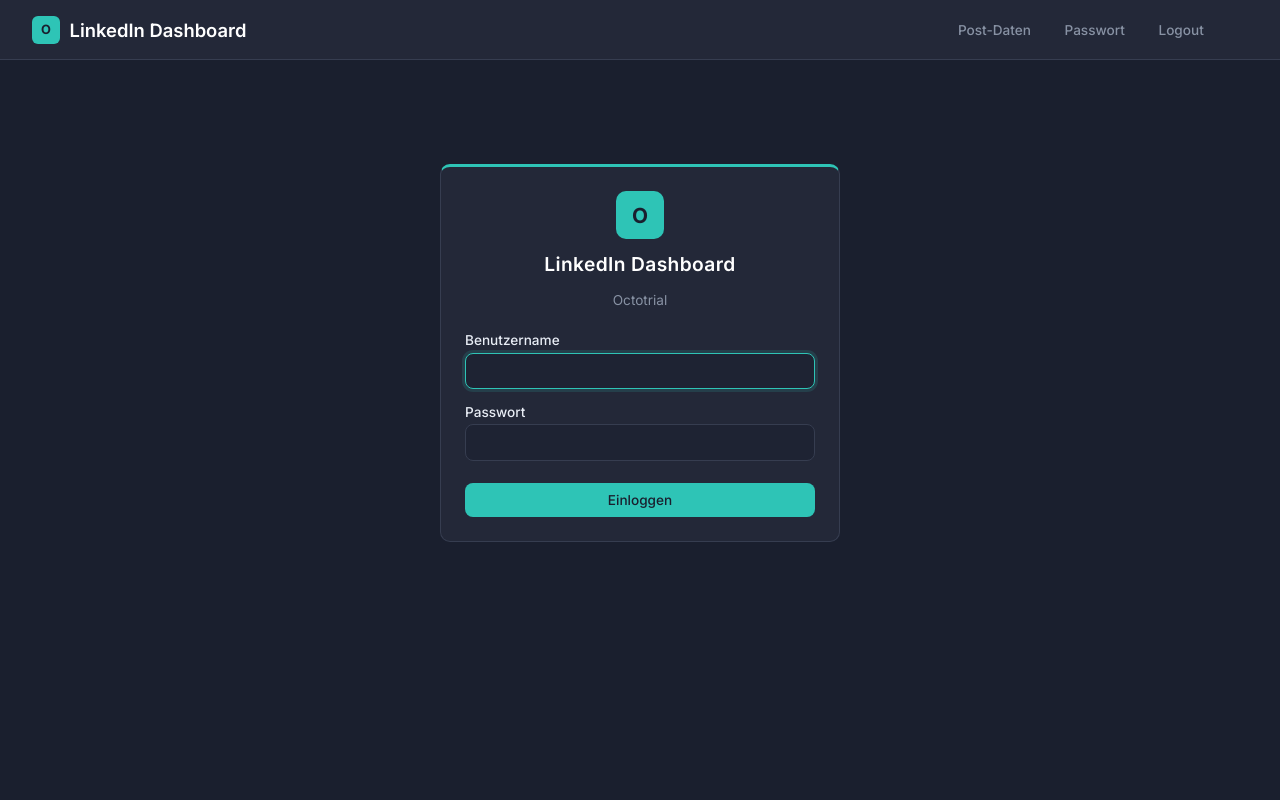
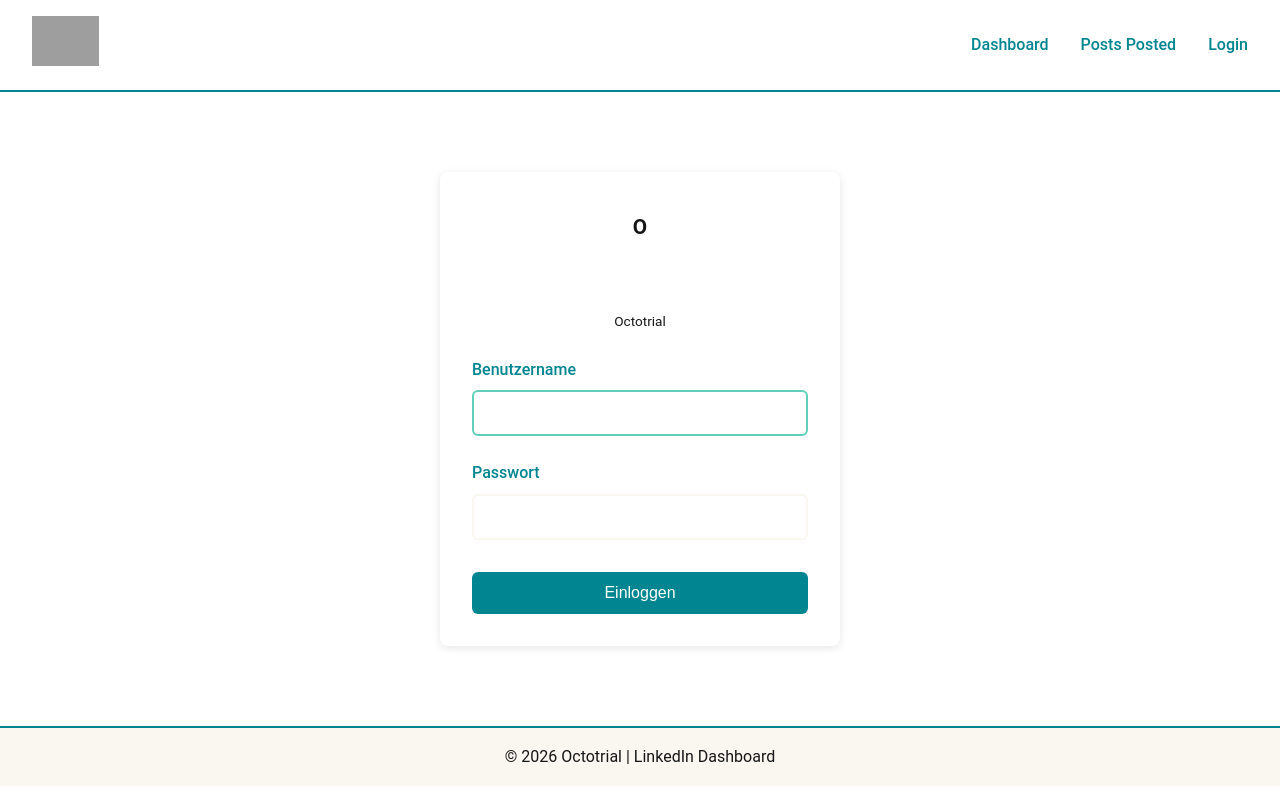
Before and after one commit to Octovis25/linkedin_django, a Django app: page /login/ in a window 1280 px wide. Run offline with Django 4.2, Linux system fonts and the light colour scheme; grey boxes are pictures that could not be loaded.

Commit message:
Design: Octotrial Farben + Logo

```diff
--- a/core/templates/core/base.html
+++ b/core/templates/core/base.html
@@ -1,99 +1,274 @@
 <!DOCTYPE html>
 <html lang="de">
 <head>
-<meta charset="UTF-8"><meta name="viewport" content="width=device-width, initial-scale=1.0">
-<title>{% block title %}LinkedIn Dashboard – Octotrial{% endblock %}</title>
+    <meta charset="UTF-8">
+    <meta name="viewport" content="width=device-width, initial-scale=1.0">
+    <title>{% block title %}LinkedIn Dashboard{% endblock %}</title>
+    {% load static %}
     <style>
-@import url('https://fonts.googleapis.com/css2?family=Inter:wght@300;400;500;600;700&display=swap');
         :root {
-    --octo-dark: #1a1f2e;
-    --octo-navy: #232838;
-    --octo-card: #2a3040;
-    --octo-teal: #2ec4b6;
-    --octo-teal-hover: #25a89c;
-    --octo-light: #e8edf5;
-    --octo-muted: #8892a4;
-    --octo-white: #ffffff;
-    --octo-danger: #e74c3c;
-    --octo-danger-hover: #c0392b;
-    --octo-success-bg: #1a3a2a;
-    --octo-success-text: #2ec4b6;
-    --octo-error-bg: #3a1a1a;
-    --octo-error-text: #e74c3c;
-    --octo-border: #363d50;
-    --octo-input-bg: #1e2333;
-    --radius: 10px;
+            --octo-petrol: #008591;
+            --octo-turquoise: #61CEBC;
+            --octo-dark-petrol: #005F68;
+            --octo-text: #161616;
+            --octo-white: #FFFFFF;
+            --octo-light-gray: #F9F7F0;
         }
-*{margin:0;padding:0;box-sizing:border-box}
-body{font-family:'Inter',sans-serif;background:var(--octo-dark);color:var(--octo-light);min-height:100vh}
 
-/* Navbar */
-.navbar{background:var(--octo-navy);border-bottom:1px solid var(--octo-border);padding:0 2rem;display:flex;justify-content:space-between;align-items:center;height:60px}
-.navbar .brand{display:flex;align-items:center;gap:.6rem;font-size:1.15rem;font-weight:600;color:var(--octo-white);text-decoration:none}
-.navbar .brand .octo-icon{width:28px;height:28px;background:var(--octo-teal);border-radius:6px;display:flex;align-items:center;justify-content:center;font-size:.8rem;font-weight:700;color:var(--octo-dark)}
-.nav-links{display:flex;gap:.3rem;align-items:center}
-.nav-links a{color:var(--octo-muted);text-decoration:none;padding:.5rem .9rem;border-radius:6px;font-size:.85rem;font-weight:500;transition:all .2s}
-.nav-links a:hover,.nav-links a.active{color:var(--octo-white);background:rgba(46,196,182,.1)}
-.nav-user{color:var(--octo-muted);font-size:.8rem;padding-left:1rem;border-left:1px solid var(--octo-border);margin-left:.5rem}
+        * {
+            margin: 0;
+            padding: 0;
+            box-sizing: border-box;
+        }
 
-/* Layout */
-.container{max-width:1140px;margin:0 auto;padding:1.5rem}
+        body {
+            font-family: 'Roboto', Arial, sans-serif;
+            background-color: var(--octo-white);
+            color: var(--octo-text);
+            line-height: 1.6;
+        }
 
-/* Cards */
-.card{background:var(--octo-navy);border:1px solid var(--octo-border);border-radius:var(--radius);padding:1.5rem;margin-bottom:1.25rem}
-.card h2{font-size:1rem;font-weight:600;color:var(--octo-white);margin-bottom:1rem;letter-spacing:.02em}
+        /* Header */
+        header {
+            background-color: var(--octo-white);
+            border-bottom: 2px solid var(--octo-petrol);
+            padding: 1rem 2rem;
+            display: flex;
+            justify-content: space-between;
+            align-items: center;
+        }
+
+        .logo {
+            height: 50px;
+        }
+
+        nav {
+            display: flex;
+            gap: 2rem;
+            align-items: center;
+        }
+
+        nav a {
+            color: var(--octo-petrol);
+            text-decoration: none;
+            font-weight: 500;
+            transition: color 0.3s;
+        }
+
+        nav a:hover {
+            color: var(--octo-turquoise);
+        }
+
+        .user-info {
+            color: var(--octo-dark-petrol);
+            font-weight: 500;
+        }
+
+        /* Main Content */
+        main {
+            max-width: 1400px;
+            margin: 2rem auto;
+            padding: 0 2rem;
+        }
+
+        h1, h2, h3 {
+            color: var(--octo-petrol);
+            margin-bottom: 1rem;
+        }
+
+        /* Buttons */
+        .btn {
+            display: inline-block;
+            padding: 0.75rem 1.5rem;
+            border: none;
+            border-radius: 6px;
+            font-size: 1rem;
+            font-weight: 500;
+            cursor: pointer;
+            text-decoration: none;
+            transition: all 0.3s;
+        }
+
+        .btn-primary {
+            background-color: var(--octo-petrol);
+            color: var(--octo-white);
+        }
+
+        .btn-primary:hover {
+            background-color: var(--octo-dark-petrol);
+        }
+
+        .btn-secondary {
+            background-color: var(--octo-turquoise);
+            color: var(--octo-white);
+        }
+
+        .btn-secondary:hover {
+            background-color: var(--octo-petrol);
+        }
+
+        .btn-danger {
+            background-color: #dc3545;
+            color: var(--octo-white);
+        }
+
+        .btn-danger:hover {
+            background-color: #c82333;
+        }
+
+        /* Tables */
+        table {
+            width: 100%;
+            border-collapse: collapse;
+            background-color: var(--octo-white);
+            box-shadow: 0 2px 4px rgba(0,0,0,0.1);
+            border-radius: 8px;
+            overflow: hidden;
+        }
+
+        thead {
+            background-color: var(--octo-petrol);
+            color: var(--octo-white);
+        }
+
+        th, td {
+            padding: 1rem;
+            text-align: left;
+            border-bottom: 1px solid var(--octo-light-gray);
+        }
+
+        tr:hover {
+            background-color: var(--octo-light-gray);
+        }
 
         /* Forms */
-.form-input{width:100%;padding:.55rem .75rem;background:var(--octo-input-bg);border:1px solid var(--octo-border);border-radius:8px;color:var(--octo-light);font-size:.9rem;font-family:inherit;transition:border .2s}
-.form-input:focus{border-color:var(--octo-teal);outline:none;box-shadow:0 0 0 3px rgba(46,196,182,.15)}
-.form-input::placeholder{color:var(--octo-muted)}
-.form-group{margin-bottom:.9rem}
-.form-group label{display:block;font-weight:500;margin-bottom:.3rem;font-size:.85rem;color:var(--octo-light)}
-.form-group .help{font-size:.78rem;color:var(--octo-muted);margin-top:.2rem}
+        .form-group {
+            margin-bottom: 1.5rem;
+        }
 
-/* Buttons */
-.btn{padding:.55rem 1.1rem;border:none;border-radius:8px;font-size:.85rem;cursor:pointer;font-weight:500;text-decoration:none;display:inline-flex;align-items:center;gap:.4rem;transition:all .2s;font-family:inherit}
-.btn-primary{background:var(--octo-teal);color:var(--octo-dark)}.btn-primary:hover{background:var(--octo-teal-hover)}
-.btn-danger{background:var(--octo-danger);color:#fff}.btn-danger:hover{background:var(--octo-danger-hover)}
-.btn-secondary{background:var(--octo-card);color:var(--octo-light);border:1px solid var(--octo-border)}.btn-secondary:hover{background:var(--octo-border)}
-.btn-sm{padding:.3rem .65rem;font-size:.78rem}
+        label {
+            display: block;
+            color: var(--octo-petrol);
+            font-weight: 500;
+            margin-bottom: 0.5rem;
+        }
 
-/* Tables */
-table{width:100%;border-collapse:collapse}
-th{text-align:left;padding:.65rem .7rem;font-size:.75rem;text-transform:uppercase;letter-spacing:.05em;color:var(--octo-muted);border-bottom:1px solid var(--octo-border);font-weight:600}
-td{padding:.6rem .7rem;border-bottom:1px solid rgba(54,61,80,.5);font-size:.88rem}
-tr:hover{background:rgba(46,196,182,.04)}
+        input[type="text"],
+        input[type="url"],
+        input[type="date"],
+        input[type="datetime-local"],
+        input[type="password"],
+        select {
+            width: 100%;
+            padding: 0.75rem;
+            border: 2px solid var(--octo-light-gray);
+            border-radius: 6px;
+            font-size: 1rem;
+            transition: border-color 0.3s;
+        }
+
+        input:focus,
+        select:focus {
+            outline: none;
+            border-color: var(--octo-turquoise);
+        }
 
         /* Messages */
-.msg{padding:.7rem 1rem;border-radius:8px;margin-bottom:.9rem;font-size:.88rem;border:1px solid transparent}
-.msg-success{background:var(--octo-success-bg);color:var(--octo-success-text);border-color:rgba(46,196,182,.2)}
-.msg-error{background:var(--octo-error-bg);color:var(--octo-error-text);border-color:rgba(231,76,60,.2)}
+        .messages {
+            margin: 1rem 0;
+        }
 
-/* Badges */
-.post-link{max-width:340px;overflow:hidden;text-overflow:ellipsis;white-space:nowrap;display:block;color:var(--octo-teal);text-decoration:none;font-size:.85rem}
-.post-link:hover{text-decoration:underline;color:var(--octo-teal-hover)}
-.actions{display:flex;gap:.35rem}
-.badge{font-size:.72rem;padding:.2rem .5rem;border-radius:4px;background:rgba(46,196,182,.12);color:var(--octo-teal);font-family:'JetBrains Mono',monospace;letter-spacing:.02em}
-.role-badge{font-size:.72rem;padding:.2rem .5rem;border-radius:4px;font-weight:500}
-.role-admin{background:rgba(255,193,7,.15);color:#ffc107}
-.role-user{background:rgba(46,196,182,.12);color:var(--octo-teal)}
-.checkbox-row{display:flex;align-items:center;gap:.5rem;margin-bottom:.9rem}
-.checkbox-row input[type=checkbox]{width:16px;height:16px;accent-color:var(--octo-teal)}
-.status-active{color:var(--octo-teal)}.status-inactive{color:var(--octo-danger)}
+        .alert {
+            padding: 1rem;
+            border-radius: 6px;
+            margin-bottom: 1rem;
+        }
+
+        .alert-success {
+            background-color: #d4edda;
+            color: #155724;
+            border: 1px solid #c3e6cb;
+        }
+
+        .alert-error {
+            background-color: #f8d7da;
+            color: #721c24;
+            border: 1px solid #f5c6cb;
+        }
+
+        .alert-info {
+            background-color: #d1ecf1;
+            color: #0c5460;
+            border: 1px solid #bee5eb;
+        }
+
+        /* Card */
+        .card {
+            background-color: var(--octo-white);
+            border-radius: 8px;
+            box-shadow: 0 2px 8px rgba(0,0,0,0.1);
+            padding: 2rem;
+            margin-bottom: 2rem;
+        }
+
+        /* Links */
+        a {
+            color: var(--octo-petrol);
+            transition: color 0.3s;
+        }
+
+        a:hover {
+            color: var(--octo-turquoise);
+        }
+
+        /* Footer */
+        footer {
+            background-color: var(--octo-light-gray);
+            color: var(--octo-text);
+            text-align: center;
+            padding: 1rem;
+            margin-top: 3rem;
+            border-top: 2px solid var(--octo-petrol);
+        }
     </style>
 </head>
 <body>
-<nav class="navbar">
-<a href="{% url 'home' %}" class="brand"><span class="octo-icon">O</span> LinkedIn Dashboard</a>
-<div class="nav-links">
-<a href="{% url 'posts_posted:list' %}">Post-Daten</a>
-{% if user.is_superuser %}<a href="{% url 'user_list' %}">User-Verwaltung</a>{% endif %}
-<a href="{% url 'change_password' %}">Passwort</a>
-<a href="{% url 'logout' %}">Logout</a>
-<span class="nav-user">{{ user.username }}</span>
+    <header>
+        <a href="/">
+            <img src="{% static 'images/octovis_logo--1-.png' %}" alt="Octovis Logo" class="logo">
+        </a>
+        <nav>
+            <a href="/">Dashboard</a>
+            <a href="/posts/">Posts Posted</a>
+            {% if user.is_authenticated %}
+                {% if user.is_superuser %}
+                    <a href="/users/">User-Verwaltung</a>
+                {% endif %}
+                <span class="user-info">{{ user.username }}</span>
+                <a href="/change-password/">Passwort ändern</a>
+                <a href="/logout/">Logout</a>
+            {% else %}
+                <a href="/login/">Login</a>
+            {% endif %}
+        </nav>
+    </header>
+
+    <main>
+        {% if messages %}
+            <div class="messages">
+                {% for message in messages %}
+                    <div class="alert alert-{{ message.tags }}">
+                        {{ message }}
                     </div>
-</nav>
-<div class="container">
-{% if messages %}{% for msg in messages %}<div class="msg {% if msg.tags == 'success' %}msg-success{% else %}msg-error{% endif %}">{{ msg }}</div>{% endfor %}{% endif %}
+                {% endfor %}
+            </div>
+        {% endif %}
+
         {% block content %}{% endblock %}
-</div></body></html>
+    </main>
+
+    <footer>
+        <p>&copy; 2026 Octotrial | LinkedIn Dashboard</p>
+    </footer>
+</body>
+</html>
```
Lines whose indentation alone changed are shown as unchanged.
